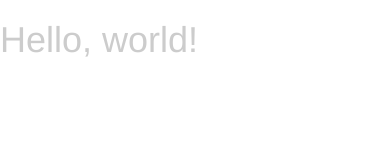
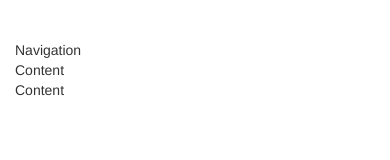
Before and after one commit to meatyworks/AMtest1, a website: page index.html in a window 390 px wide. Drawn offline with nearby package versions, Linux system fonts and the light colour scheme.

Commit message:
update index.html

```diff
--- a/index.html
+++ b/index.html
@@ -20,7 +20,26 @@
     <![endif]-->
   </head>
   <body>
-    <h1>Hello, world!</h1>
+
+<header>
+    <div id="logo" class="col-md-3">
+      &nbsp;
+    </div>
+    <div id="title" class="col-md-9">
+        &nbsp;
+    </div>
+</header>
+
+
+<div class="container">
+    <div class="row">
+        <div id="main-nav" class="col-md-3 no-float">Navigation
+
+        </div>
+        <div id="content" class="col-md-6 no-float">Content</div>
+        <div id="sidebar" class="col-md-3 no-float">Content</div>
+    </div>
+</div>
 
     <!-- jQuery (necessary for Bootstrap's JavaScript plugins) -->
     <script src="https://ajax.googleapis.com/ajax/libs/jquery/1.11.3/jquery.min.js"></script>
```
